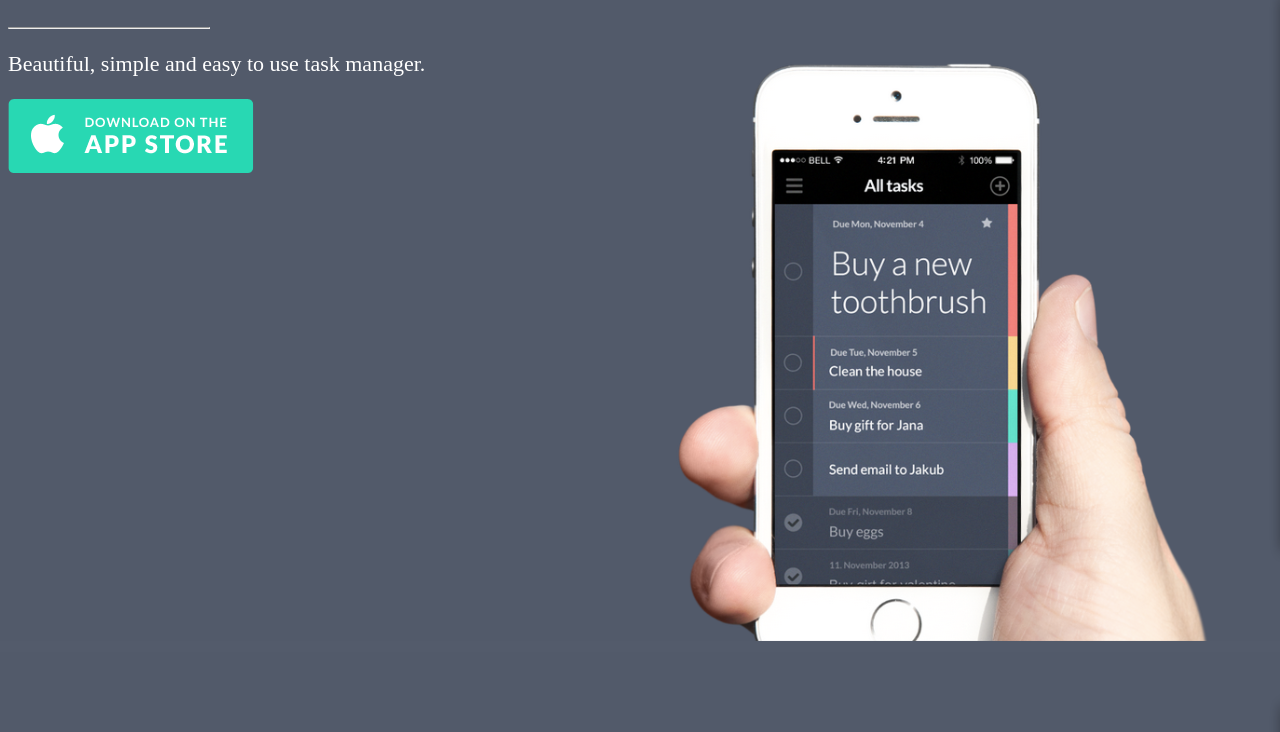
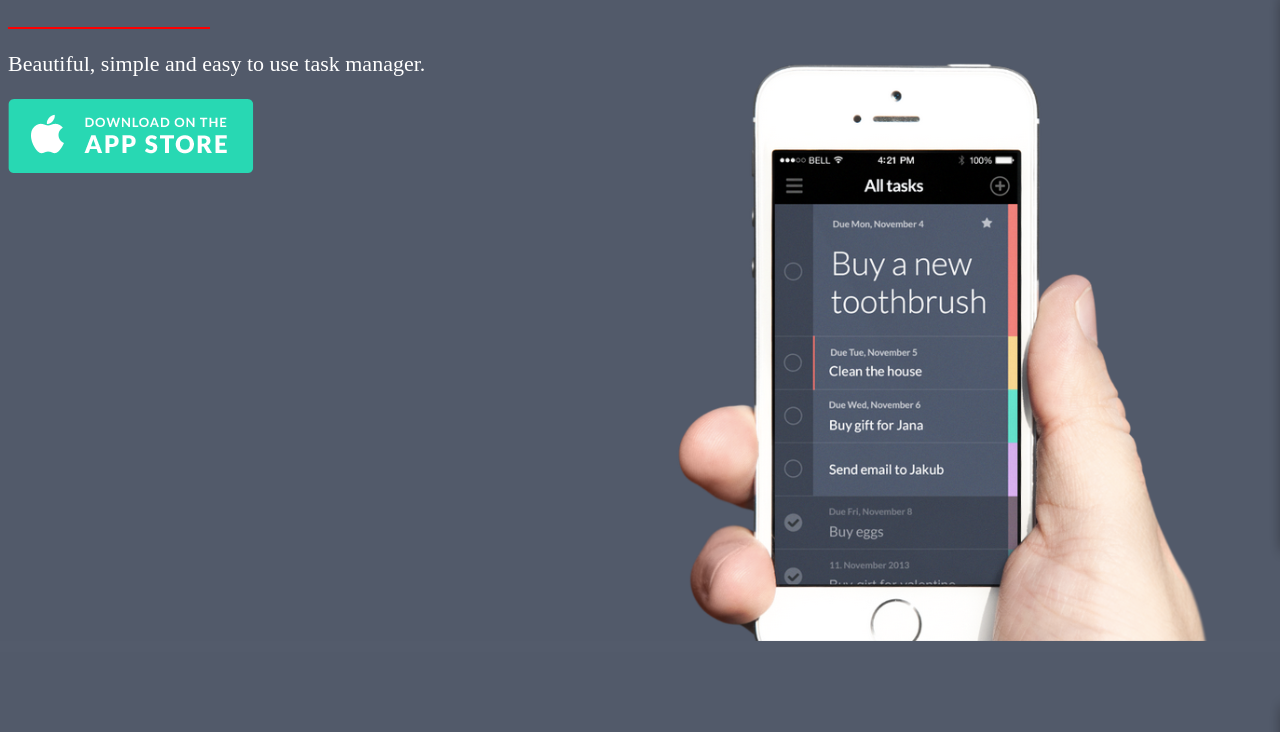
Before and after one commit to MargaretSung/margaretsung.github.io, a plain HTML site: page unit3/index.html in a window 1280 px wide. Shown: the part 68-800 px from the top of the page. Drawn offline with Linux system fonts and the light colour scheme.

Commit message:
CSS update 4

```diff
--- a/unit3/style.css
+++ b/unit3/style.css
@@ -11,7 +11,7 @@ body {
 	color:white;
 }
 hr {
-	color:red;
+	border:red 1px solid;
 	margin:10px 0 10px 0;
 	width:200px;
 }
```
